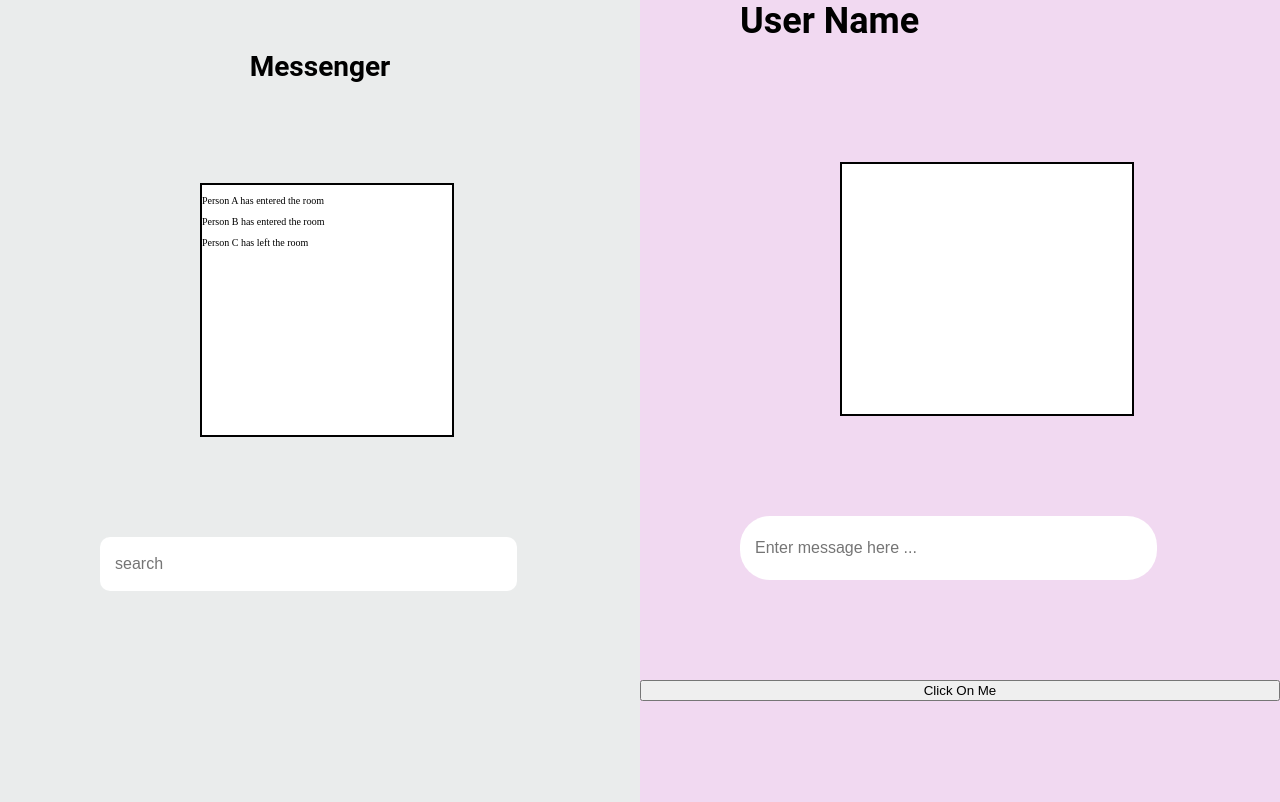
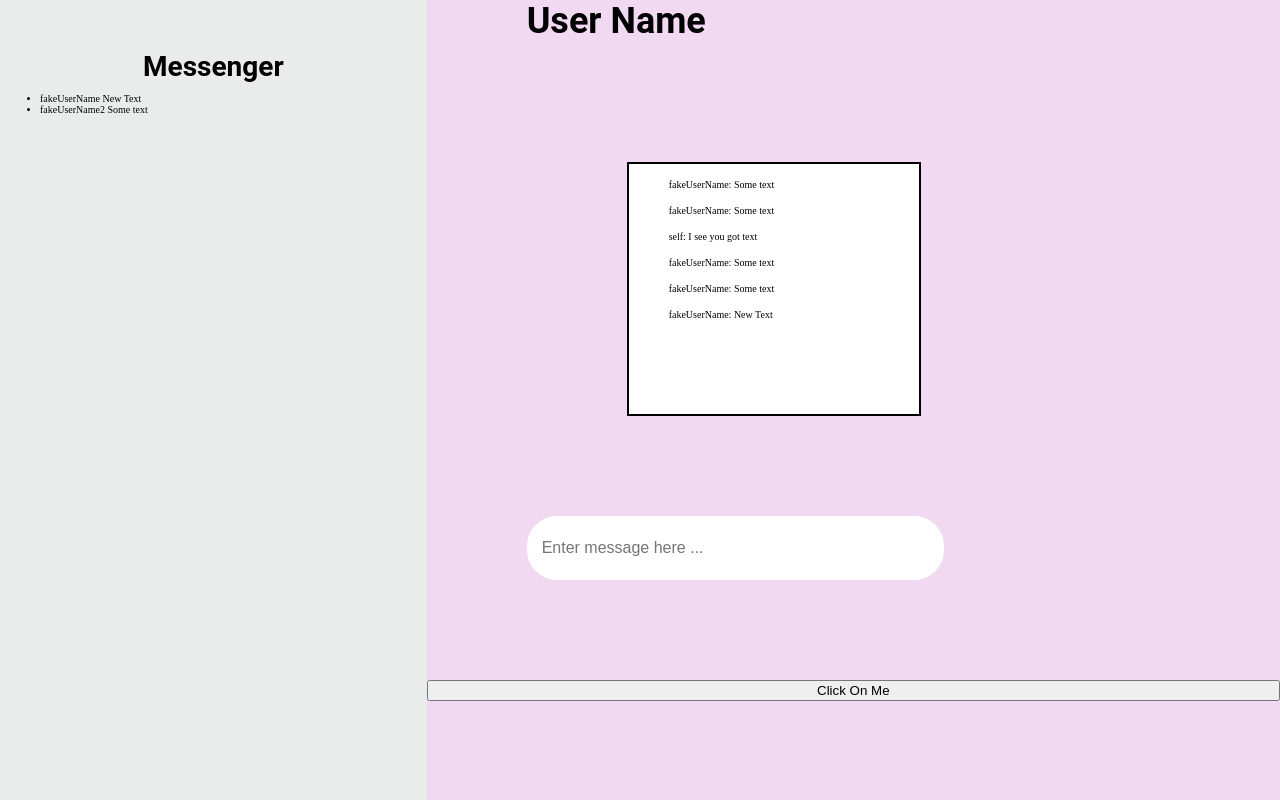
Before and after one commit to TofuSupreme/chatapp_vue, a Vue app: page / in a window 1280 px wide. Shown: the top 802 px of the page. Built offline with nearby package versions, Linux system fonts and the light colour scheme.

Commit message:
Updated functionality

```diff
--- a/src/App.vue
+++ b/src/App.vue
@@ -2,23 +2,34 @@
     <div class="grid_container">
         <div class="left_panel">
             <span class="messenger_Logo">Messenger</span>
-                <div class="room_notification">
-                    <p>Person A has entered the room</p>
-                    <p>Person B has entered the room</p>
-                    <p>Person C has left the room</p>
+
+            <!-- Display the rooms list -->
+            <ul class="room_list">
+                <li class="room"
+                    @click="room_switch(room.id)"
+                    v-for="room in rooms"
+                    :key="room.id">
+                    {{ room.users[0] }}
+                    {{ room.messages[room.messages.length - 1].text }}
+                    <!-- With a given array, it grabs the last value of that array -->
+                </li>
+            </ul>
         </div>
-                <input type="text" class="left_panel_text_input" name="left_panel_text_input" id="left_panel_text_input" placeholder="search">
-        </div>
+
         <div class="right_panel">
             <div class="user_header">
                 <span class="userName_ID">User Name</span>
             </div>
+
             <ul class="chat_box">
-                <li class="chat_box_messages"
-                    v-for="(message, index) in messages" :key="index">
-                    {{ message }}
+                <li
+                    class="chat_box_messages"
+                    v-for="(message, index) in rooms[selectedRoom].messages"
+                    :key="index">
+                    {{ message.from }}: {{ message.text }}
                 </li>
             </ul>
+
             <input
                 type="text"
                 class="userMessage_text"
@@ -27,14 +38,13 @@
                 placeholder="Enter message here ..."
                 v-model="input"
             />
+
             <button @click="onSubmit">Click On Me</button>
         </div>
     </div>
 </template>
 
 <script>
-
-
 export default {
     name: 'App',
     components: {
@@ -43,15 +53,79 @@ export default {
     data() {
         return {
             input: "",
-            messages: []
+            selectedRoom: '1',
+            rooms: {
+                '1': {
+                    id: '1',
+                    users: ['fakeUserName','self'], // Strings
+                    messages: [ // Objects
+                        {
+                            from: 'fakeUserName',
+                            text: 'Some text'
+                        },
+                        {
+                            from: 'fakeUserName',
+                            text: 'Some text'
+                        },
+                        {
+                            from: 'self',
+                            text: 'I see you got text'
+                        },
+                        {
+                            from: 'fakeUserName',
+                            text: 'Some text'
+                        },
+                        {
+                            from: 'fakeUserName',
+                            text: 'Some text'
+                        },
+                        {
+                            from: 'fakeUserName',
+                            text: 'New Text'
+                        },
+                    ]
+                },
+                '2': {
+                    id: '2',
+                    users: ['fakeUserName2','self'], // Strings
+                    messages: [ // Objects
+                        {
+                            from: 'fakeUserName2',
+                            text: 'Some text'
+                        },
+                        {
+                            from: 'fakeUserName2',
+                            text: 'Some text'
+                        },
+                        {
+                            from: 'self',
+                            text: 'I see you got text'
+                        },
+                        {
+                            from: 'fakeUserName2',
+                            text: 'Some text'
+                        },
+                        {
+                            from: 'fakeUserName2',
+                            text: 'Some text'
+                        },
+                    ]
+                },
+            },
         }
     },
     methods: {
+        room_switch(newRoom) {
+            this.selectedRoom = newRoom
+        },
         onSubmit() {
-            this.messages.push(this.input)
+            this.rooms[this.selectedRoom].messages.push({
+                from: 'self',
+                text: this.input
+            })
             this.input = ""
         }
-    },
+    }
 }
 </script>
 
@@ -67,11 +141,11 @@ body {
 
 .grid_container {
     display: grid;
-    grid-template-columns: repeat(2, 1fr);
+    grid-template-columns: 1fr 2fr;
     grid-template-rows: 1fr;
     grid-column-gap: 0px;
     grid-row-gap: 0px;
-    height: 1024px;
+    height: 100vh;
 }
 
 .left_panel {
@@ -79,7 +153,7 @@ body {
     flex-direction: column;
     background: rgba(212, 216, 216, 0.48);
     opacity: 1;
-    overflow: hidden;
+    overflow: auto;
 }
 
 .messenger_Logo {
@@ -90,23 +164,6 @@ body {
     opacity: 1;
     text-align: center;
     margin-top: 50px;
-}
-
-.room_notification {
-    margin: 100px 0 0 200px;
-    width: 250px;
-    height: 250px;
-    background: rgba(255, 255, 255, 1);
-    border: 2px solid black;
-}
-.left_panel_text_input {
-    margin: 100px 0 0 100px;
-    width: 400px;
-    height: 52px;
-    background: rgba(255, 255, 255, 1);
-    opacity: 1;
-    border-radius: 10px;
-    border: none;
 }
 
 .right_panel {
```
Lines whose indentation alone changed are shown as unchanged.
